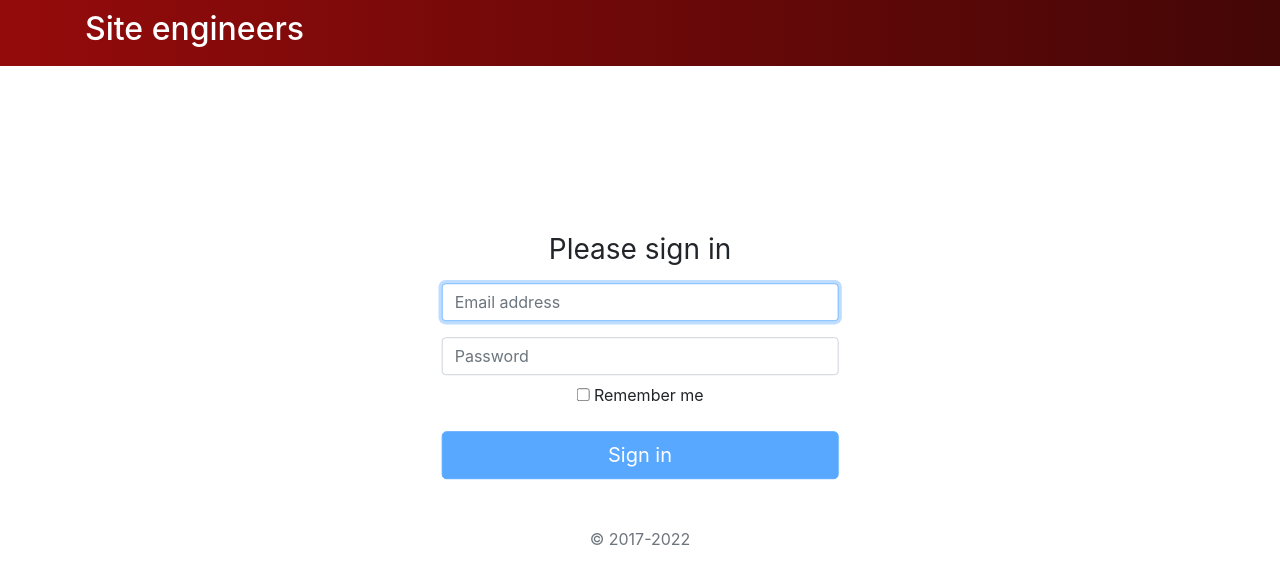
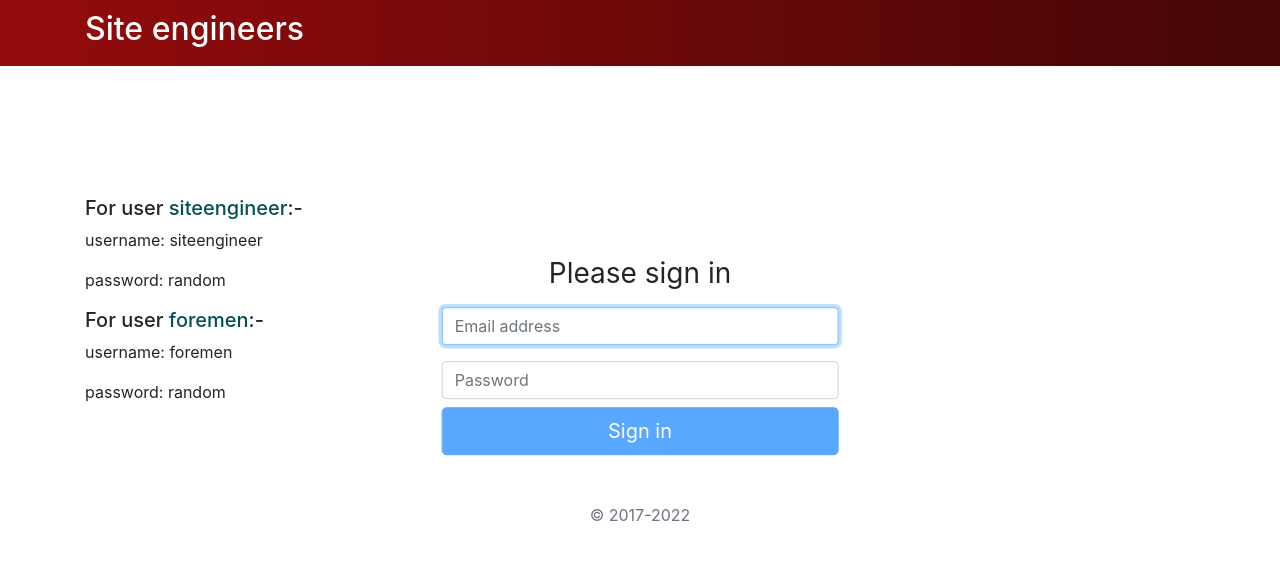
Before and after one commit to ahmedyousef99/ahmed-yousef-test, an Angular app: page /login in a window 1280 px wide. Shown: the top 584 px of the page. Built offline with nearby package versions, Linux system fonts and the light colour scheme.

Commit message:
authentication & authorization

```diff
--- a/src/app/public/components/login/login.component.html
+++ b/src/app/public/components/login/login.component.html
@@ -1,3 +1,15 @@
+<div class="info">
+  <div>
+    <h5>For user <span>siteengineer</span>:-</h5>
+    <p>username: siteengineer</p>
+    <p>password: random</p>
+  </div>
+  <div>
+    <h5>For user <span>foremen</span>:-</h5>
+    <p>username: foremen</p>
+    <p>password: random</p>
+  </div>
+</div>
 <div class="text-center col-4 holder">
   <form class="form-signin" [formGroup]="form">
     <h1 class="h3 mb-3 font-weight-normal">Please sign in</h1>
@@ -18,9 +30,7 @@
       class="form-control mb-2"
       placeholder="Password"
     />
-    <div class="checkbox mb-3">
-      <label> <input type="checkbox" value="remember-me" /> Remember me </label>
-    </div>
+
     <button
       [disabled]="form.invalid"
       class="btn btn-lg btn-primary btn-block"
--- a/src/app/public/components/login/login.component.scss
+++ b/src/app/public/components/login/login.component.scss
@@ -19,3 +19,9 @@
   left: 50%;
   transform: translate(-50%, -50%);
 }
+span {
+  color: rgb(4, 81, 85);
+}
+.info {
+  margin-top: 130px;
+}
```
